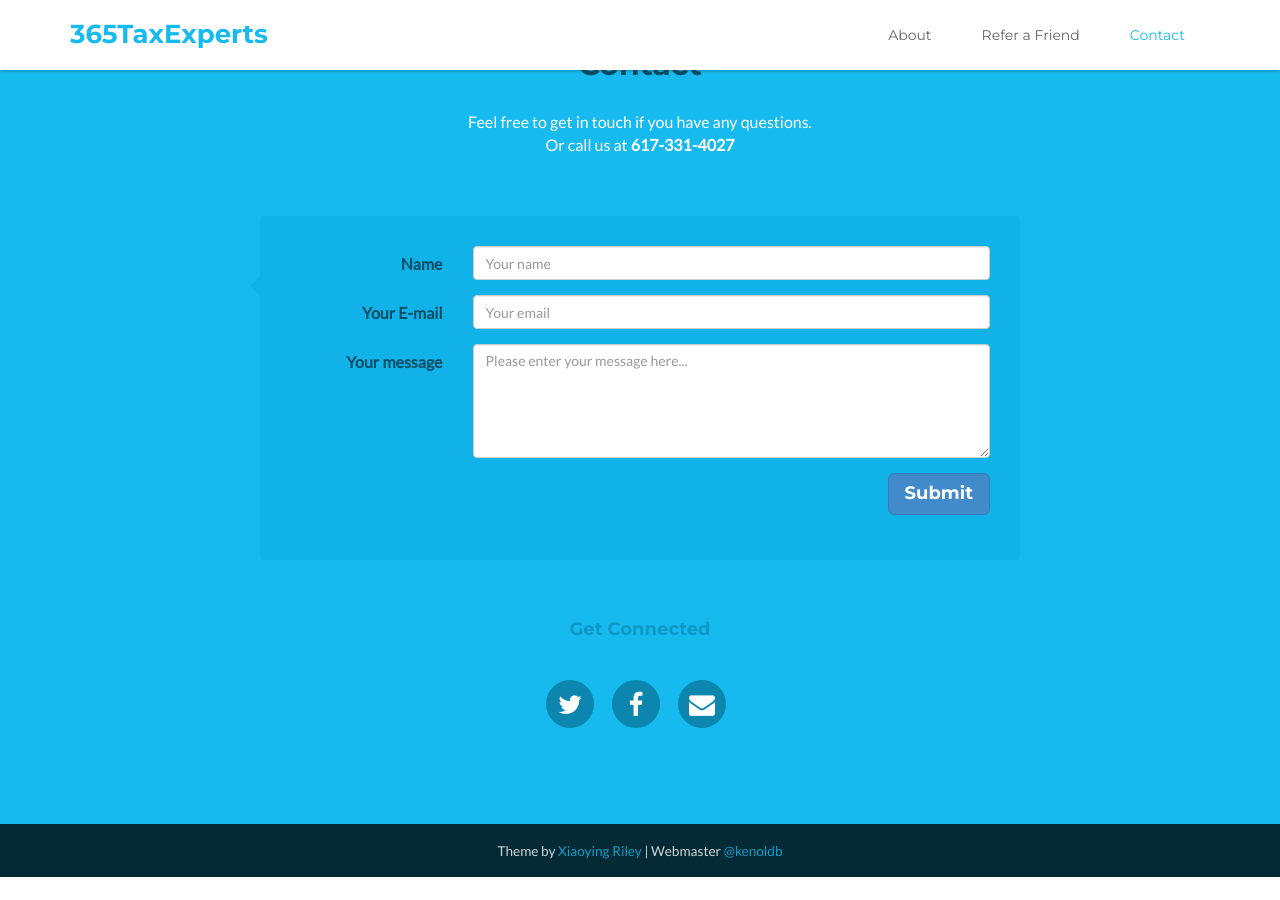
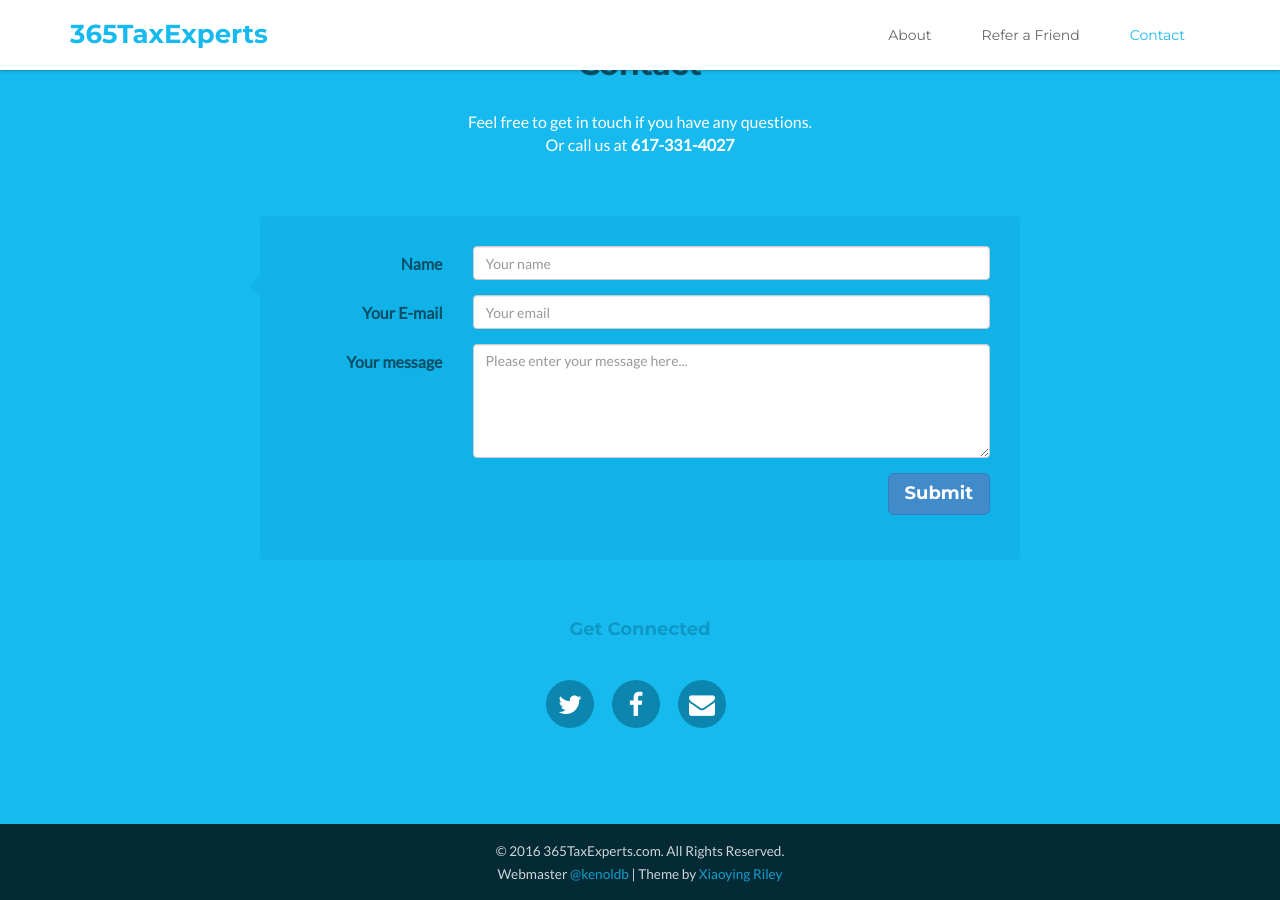
Before and after one commit to rdelphin/rdelphin.github.io, a Jekyll site: the page built from index.html, in a window 1280 px wide and 900 px high, scrolled down 1827 px. Built offline with Jekyll 4.4.1, drawn with Linux system fonts in a browser that asks for light colours; comment, search, counter and statistics services are not loaded; before the commit the page ends 2704 px from its top, so only the background shows below that.

Commit message:
add copyrights info

```diff
--- a/_includes/footer.html
+++ b/_includes/footer.html
@@ -1,7 +1,7 @@
     <!-- ******FOOTER****** -->
     <footer class="footer">
         <div class="container text-center">
-            <small class="copyright">Theme by <a href="http://themes.3rdwavemedia.com" target="_blank">Xiaoying Riley</a> | Webmaster <a href="http://www.twitter.com/kenodb">@kenoldb</a></small>
+            <small class="copyright">&copy {{ site.time | date: '%Y' }} 365TaxExperts.com. All Rights Reserved.  <br />Webmaster <a href="http://www.twitter.com/kenodb">@kenoldb</a> | Theme by <a href="http://themes.3rdwavemedia.com" target="_blank">Xiaoying Riley</a></small>
         </div><!--//container-->
     </footer><!--//footer-->
 
```
